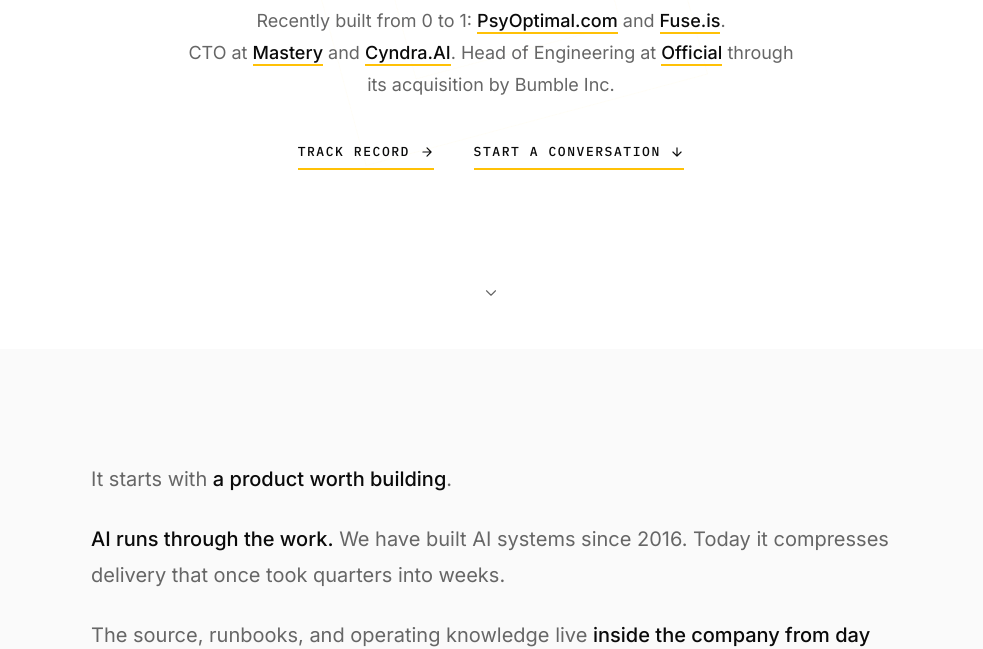
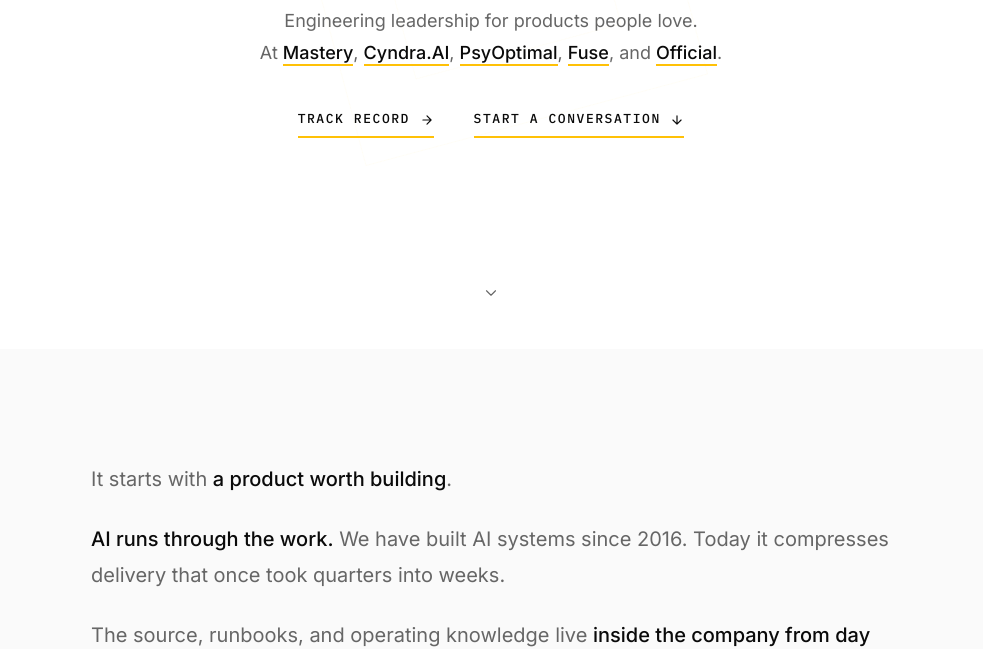
Before and after one commit to yudame/yuda.me, a website: page src/index.html in a window 1280 px wide. Shown: the part 451-1100 px from the top of the page, without its empty margins (149-1132 px from the left). Drawn offline with Linux system fonts and the light colour scheme.

Commit message:
Homepage hero: two short lines, one plain statement and the client names
Tom: simplify the three hero sentences. Now 'Engineering leadership for
products people love. At Mastery, Cyndra.AI, PsyOptimal, Fuse, and
Official.' Each name links to its track-record card; the Bumble
acquisition stays in the Engineering leadership card below.

```diff
--- a/src/index.html
+++ b/src/index.html
@@ -67,29 +67,24 @@
                         products
                     </h1>
                     <p class="hero-sub">
-                        We engineer products that people love.
+                        Engineering leadership for products people love.
                         <br />
-                        Recently built from 0 to 1:
-                        <a href="/track-record/#psyoptimal" class="link-accent"
-                            >PsyOptimal.com</a
-                        >
-                        and
-                        <a href="/track-record/#fuse" class="link-accent"
-                            >Fuse.is</a
-                        >.
-                        <br />
-                        CTO at
+                        At
                         <a href="/track-record/#mastery" class="link-accent"
                             >Mastery</a
-                        >
-                        and
+                        >,
                         <a href="/track-record/#cyndra" class="link-accent"
                             >Cyndra.AI</a
-                        >. Head of Engineering at
+                        >,
+                        <a href="/track-record/#psyoptimal" class="link-accent"
+                            >PsyOptimal</a
+                        >,
+                        <a href="/track-record/#fuse" class="link-accent"
+                            >Fuse</a
+                        >, and
                         <a href="/track-record/#official" class="link-accent"
                             >Official</a
-                        >
-                        through its acquisition by Bumble Inc.
+                        >.
                     </p>
                     <div class="hero-actions">
                         <a href="/track-record/" class="cta-quiet">
```
